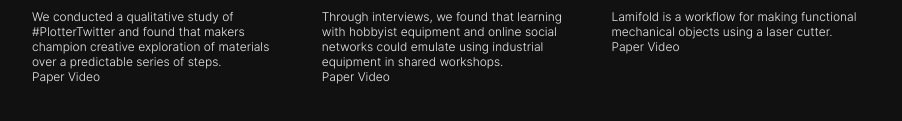
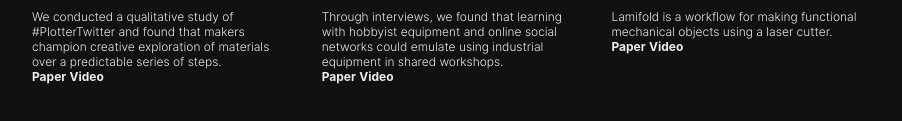
Before and after one commit to machineagency/machineagency.github.io, a website: page index.html in a window 1280 px wide. Shown: the part 511-632 px from the top of the page, without its empty margins (188-1090 px from the left). Drawn offline with Linux system fonts and the light colour scheme; a web font is replaced by a local one.

Commit message:
temporary linkn styling

```diff
--- a/style.css
+++ b/style.css
@@ -60,6 +60,10 @@ a:hover {
 ::selection {
     color: #111111;
     background: #eeeeee;
+}
+
+.project-text a {
+    font-weight: bold;
 }
 
 .padding-bottom-std {
```
